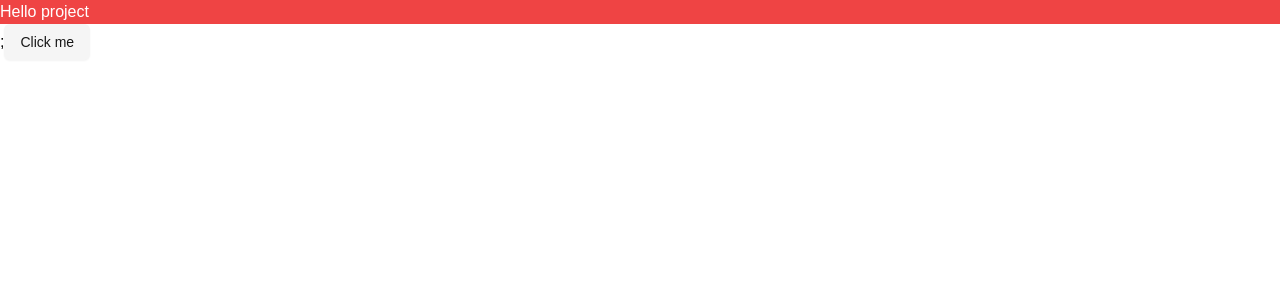
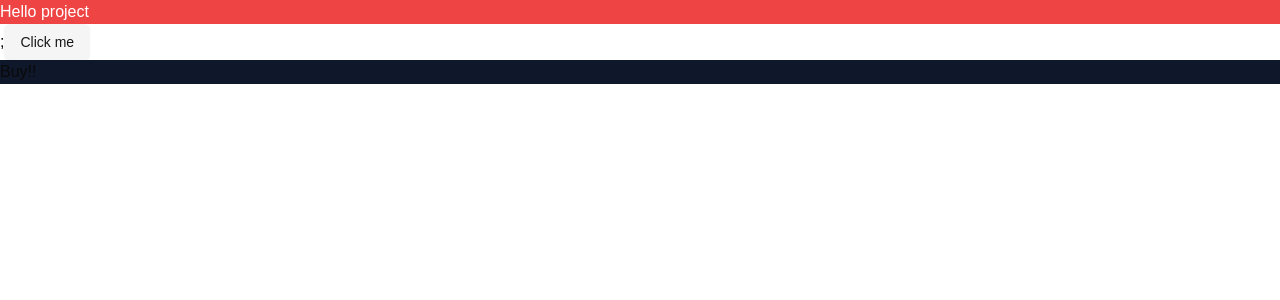
Before and after one commit to Amin-Mirlohi/fullstack-ai-marketing-platform, a Next.js app in the folder nextjs/: page / in a window 1280 px wide. Shown: the top 300 px of the page. Built offline with nearby package versions, Linux system fonts and the light colour scheme.

Commit message:
Add Public directory

```diff
--- a/nextjs/app/page.tsx
+++ b/nextjs/app/page.tsx
@@ -5,6 +5,7 @@ export default function Home() {
     <div>
       <div className="bg-red-500 text-white">Hello project</div>;
       <Button variant={"secondary"}>Click me</Button>
+      <div className="bg-slate-900">Buy!!</div>
     </div>
   );
 }
```
